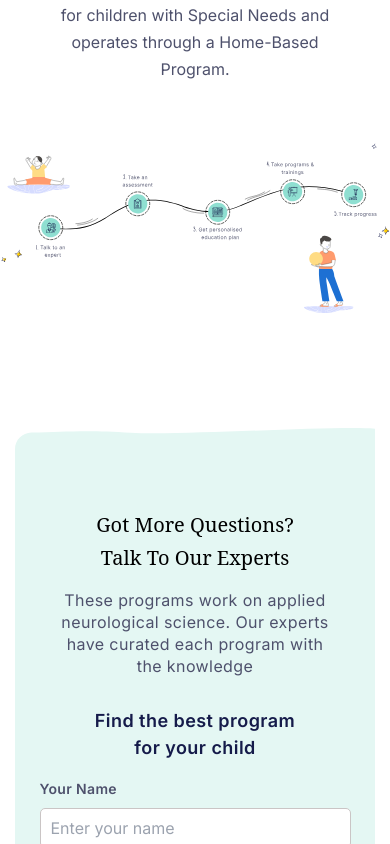
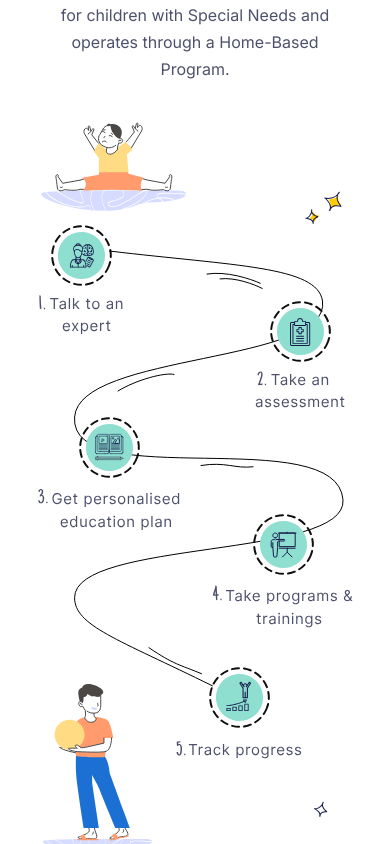
Before and after one commit to Harshitaj876/Moms-Belief, a React (Create React App) app: page / in a window 390 px wide. Shown: the part 3000-3844 px from the top of the page. Built offline with nearby package versions, Linux system fonts and the light colour scheme.

Commit message:
new file:   public/Assets/workmobile.svg 	new file:   public/Assets/workmobile2.svg 	modified:   src/Pages/Home.js

```diff
--- a/src/Pages/Home.js
+++ b/src/Pages/Home.js
@@ -44,7 +44,7 @@ const Home = () => {
         </div>
 
       {/*How do we work*/}
-        <div className='flex flex-col items-center justify-center gap-[70px]'>
+        <div className='flex flex-col items-center justify-center gap-[70px] '>
             <div className='flex flex-col items-center justify-center gap-[15px]'>
               <h1 className='font-Noto font-medium text-[20px] sm:text-[32px] leading-[50px] w-[136px] h-[33px] sm:w-[309px] sm:h-[50px] text-center'>
                 <span className='block sm:hidden'>Who are we?</span>
@@ -52,7 +52,11 @@ const Home = () => {
               </h1>
               <h2 className='font-normal text-base sm:text-lg sm:leading-[25px] leading-[27px] w-[303px] h-[125px] sm:w-[705px] sm:h-[54px] text-center text-[#4E516C]'> Mom’s Belief is an innovation and research-driven holistic care provider for children with Special Needs and operates through a Home-Based Program.</h2>
             </div>
-            <img src='/Assets/work.svg' alt=''></img>
+            <img src='/Assets/work.svg' alt='' className='hidden sm:block'></img>
+            <div className='block sm:hidden relative mt-[70px]' >
+              <img src='/Assets/workmobile.svg' alt='' ></img>
+              <img src='/Assets/workmobile2.svg' alt=''className='absolute top-1/2 left-1/2 transform -translate-x-1/2 -translate-y-1/2'></img>
+            </div>
         </div>
 
       {/*Expert*/}
@@ -127,7 +131,7 @@ const Home = () => {
 
           </div>
           <div className='flex row h-[276px] w-[420px] justify-between'>
-            <div className='flex flex-col justify-between'>
+            <div className='hidden sm:flex flex-col justify-between'>
               <h6 className='font-semibold text-base leading-6 text-[#151B4A]'>Company</h6>
                 {Footer_Comapny_Link.map(({name, path}, index) =>{
                     return(
@@ -141,7 +145,7 @@ const Home = () => {
                     )
                   })}
             </div>
-            <div className='flex flex-col justify-between'>
+            <div className='hidden sm:flex flex-col justify-between'>
                 <h6 className='font-semibold text-base leading-6 text-[#151B4A]'>Resources</h6>
                 {Footer_Resources_Link.map(({name, path}, index) =>{
                     return(
```
Also changed, not shown: public/Assets/workmobile.svg (added), public/Assets/workmobile2.svg (added).
